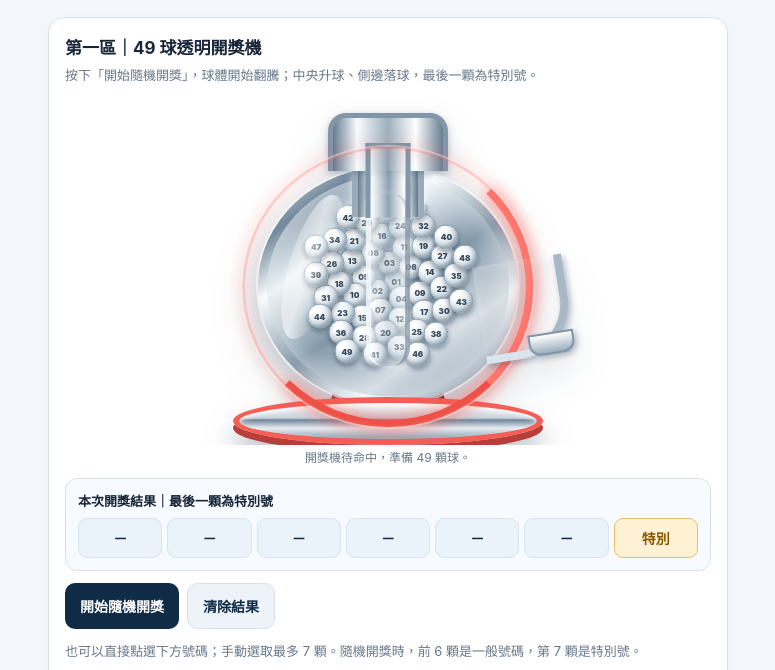
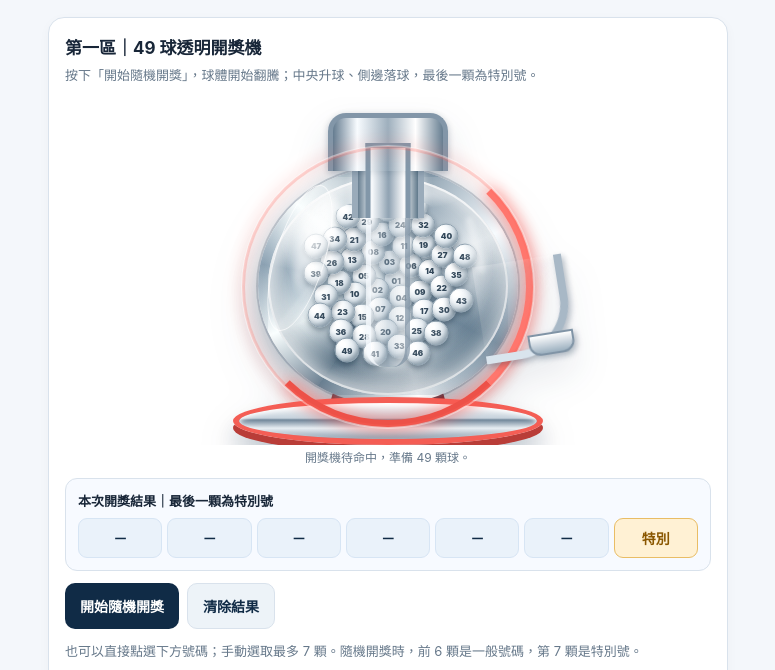
Before and after one commit to rick6382-pixel/lucky49-app, a plain HTML site: page index.html in a window 1280 px wide. Shown: the part 113-783 px from the top of the page, without its empty margins (252-1027 px from the left). Drawn offline with Linux system fonts and the light colour scheme; no server answers.

Commit message:
Add files via upload

```diff
--- a/index.html
+++ b/index.html
@@ -124,6 +124,60 @@ footer{text-align:center;color:var(--muted);font-size:11px;padding:12px}
 .draw-ball.special{box-shadow:inset -3px -4px 5px #885b1944,0 0 18px #f2bb49,0 4px 12px #102b4677}
 @media(max-width:380px){.side-chute{left:calc(50% + 80px);transform:scale(.9) rotate(-9deg);transform-origin:top left}}
 
+
+/* v11: photorealistic 3D glass globe treatment */
+.machine-orb{
+  border:10px solid transparent;
+  background:
+    radial-gradient(ellipse at 29% 17%,rgba(255,255,255,.32),transparent 31%),
+    radial-gradient(ellipse at 75% 82%,rgba(52,91,119,.22),transparent 45%),
+    linear-gradient(125deg,rgba(255,255,255,.24),rgba(160,198,220,.055) 30%,rgba(20,43,64,.13) 72%,rgba(255,255,255,.24)) padding-box,
+    conic-gradient(from 215deg,#6f8495,#faffff 9%,#8da3b4 18%,#f9ffff 27%,#738a9c 42%,#f7fcff 58%,#8197a8 73%,#fff 86%,#687f91) border-box;
+  box-shadow:
+    inset 0 0 0 2px rgba(255,255,255,.75),
+    inset 0 0 17px 5px rgba(255,255,255,.54),
+    inset 0 -25px 35px rgba(29,63,87,.2),
+    inset 12px 0 20px rgba(255,255,255,.25),
+    0 0 0 2px rgba(75,99,118,.28),
+    0 12px 30px rgba(16,43,70,.28);
+  isolation:isolate;
+}
+.machine-orb:before{
+  inset:5px 8px 7px 7px;
+  z-index:7;
+  border:1px solid rgba(255,255,255,.72);
+  box-shadow:inset 0 0 15px rgba(255,255,255,.28),0 0 8px rgba(255,255,255,.24);
+  background:linear-gradient(112deg,transparent 0 17%,rgba(255,255,255,.13) 19%,transparent 27% 72%,rgba(255,255,255,.1) 76%,transparent 83%);
+}
+.machine-orb:after{z-index:9}
+.glass-reflection{
+  position:absolute;inset:0;border-radius:50%;z-index:6;pointer-events:none;overflow:hidden;
+  background:
+    radial-gradient(ellipse 16% 37% at 17% 25%,rgba(255,255,255,.72),rgba(255,255,255,.23) 48%,transparent 76%),
+    radial-gradient(ellipse 8% 25% at 24% 17%,rgba(255,255,255,.54),transparent 75%),
+    radial-gradient(ellipse 23% 8% at 63% 8%,rgba(255,255,255,.52),transparent 80%),
+    radial-gradient(ellipse 9% 31% at 87% 42%,rgba(255,255,255,.34),transparent 76%),
+    radial-gradient(ellipse 55% 13% at 48% 96%,rgba(255,255,255,.24),transparent 80%),
+    linear-gradient(118deg,transparent 0 28%,rgba(255,255,255,.10) 31%,transparent 38% 68%,rgba(255,255,255,.08) 72%,transparent 78%);
+  box-shadow:inset 0 0 20px rgba(255,255,255,.28),inset 0 -16px 24px rgba(30,60,82,.12);
+}
+.glass-reflection:before{
+  content:"";position:absolute;left:12%;top:9%;width:18%;height:47%;border-radius:50%;
+  background:linear-gradient(100deg,transparent,rgba(255,255,255,.5) 38%,rgba(255,255,255,.08) 72%,transparent);
+  filter:blur(3px);transform:rotate(17deg);
+}
+.glass-reflection:after{
+  content:"";position:absolute;right:10%;top:18%;width:7%;height:27%;border-radius:50%;
+  background:linear-gradient(90deg,transparent,rgba(255,255,255,.45),transparent);
+  filter:blur(2px);transform:rotate(-14deg);
+}
+.machine-orb .inner-balls{z-index:1}
+.machine-orb .lift-track{z-index:4}
+.machine-orb .draw-ball{z-index:8}
+@keyframes glassGlint{0%,100%{opacity:.72}50%{opacity:1}}
+.machine.is-mixing .glass-reflection{animation:glassGlint 2.2s ease-in-out infinite}
+@media(prefers-reduced-motion:reduce){.machine.is-mixing .glass-reflection{animation:none}}
+
 </style>
 </head>
 <body>
@@ -141,6 +195,7 @@ footer{text-align:center;color:var(--muted);font-size:11px;padding:12px}
   <div class="machine-orb">
    <div class="lift-track"></div>
    <div class="inner-balls" id="innerBalls"></div>
+   <div class="glass-reflection" aria-hidden="true"></div>
    <div class="draw-ball" id="drawBall"></div>
   </div>
   <div class="machine-stand"></div><div class="machine-base"></div>
--- a/sw.js
+++ b/sw.js
@@ -1,4 +1,4 @@
-const CACHE_NAME = "lucky49-machine-v8";
+const CACHE_NAME = "lucky49-machine-v11";
 const CORE = ["./", "./index.html", "./manifest.webmanifest", "./icon-192.png", "./icon-512.png"];
 self.addEventListener("install", event => {
   event.waitUntil(caches.open(CACHE_NAME).then(cache => cache.addAll(CORE)).catch(()=>{}));
```
